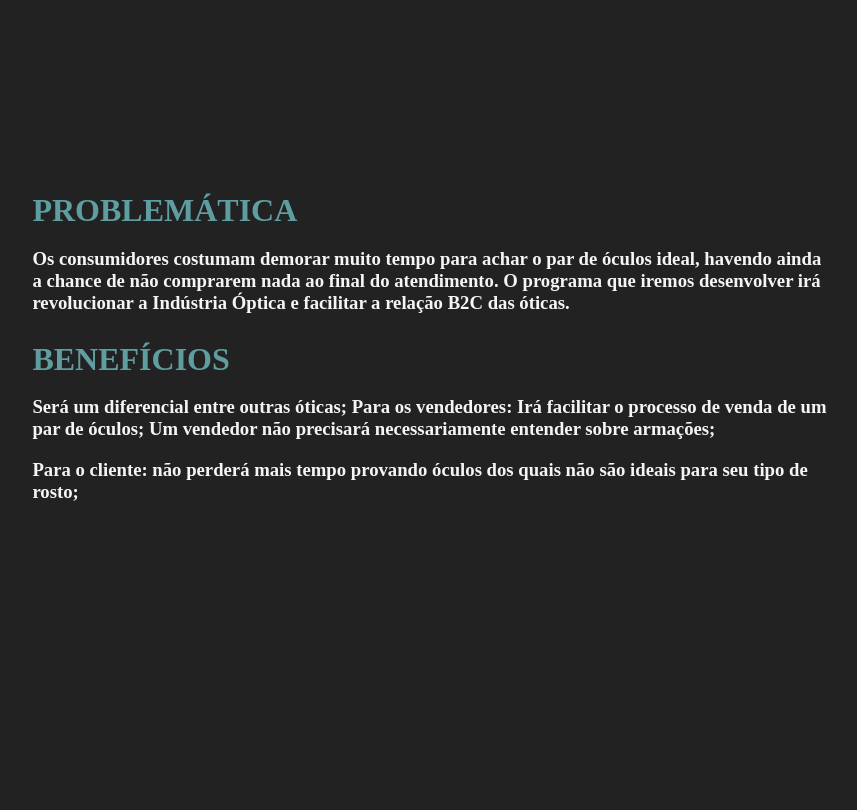
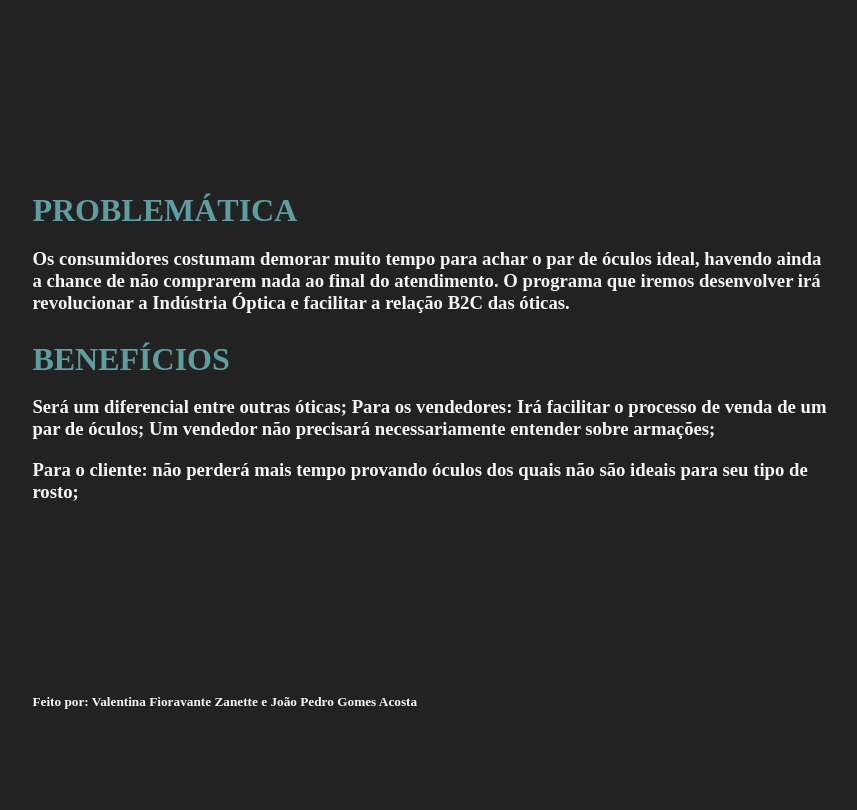
Before and after one commit to valenfz/Landing-Page-OpticTech, a plain HTML site: page index.html in a window 1280 px wide. Shown: the part 1826-2636 px from the top of the page, without its empty margins (208-1065 px from the left). Before the commit the page ends 2438 px from the top, so only its background shows below. Drawn offline with Linux system fonts and the light colour scheme; a web font is replaced by a local one.

Commit message:
Update index.html

```diff
--- a/index.html
+++ b/index.html
@@ -106,7 +106,7 @@
 
 
 
-  <!-- sessão VALOR -->
+  <!-- sessão PROPOSTA DE VALOR -->
 
   <section>
     <div class="valor" id="valor"></div>
@@ -135,7 +135,9 @@
   </section>
 
 
-
+<section>
+  <h5>Feito por: Valentina Fioravante Zanette e João Pedro Gomes Acosta</h5>
+</section>
 
 
 </body>
```
